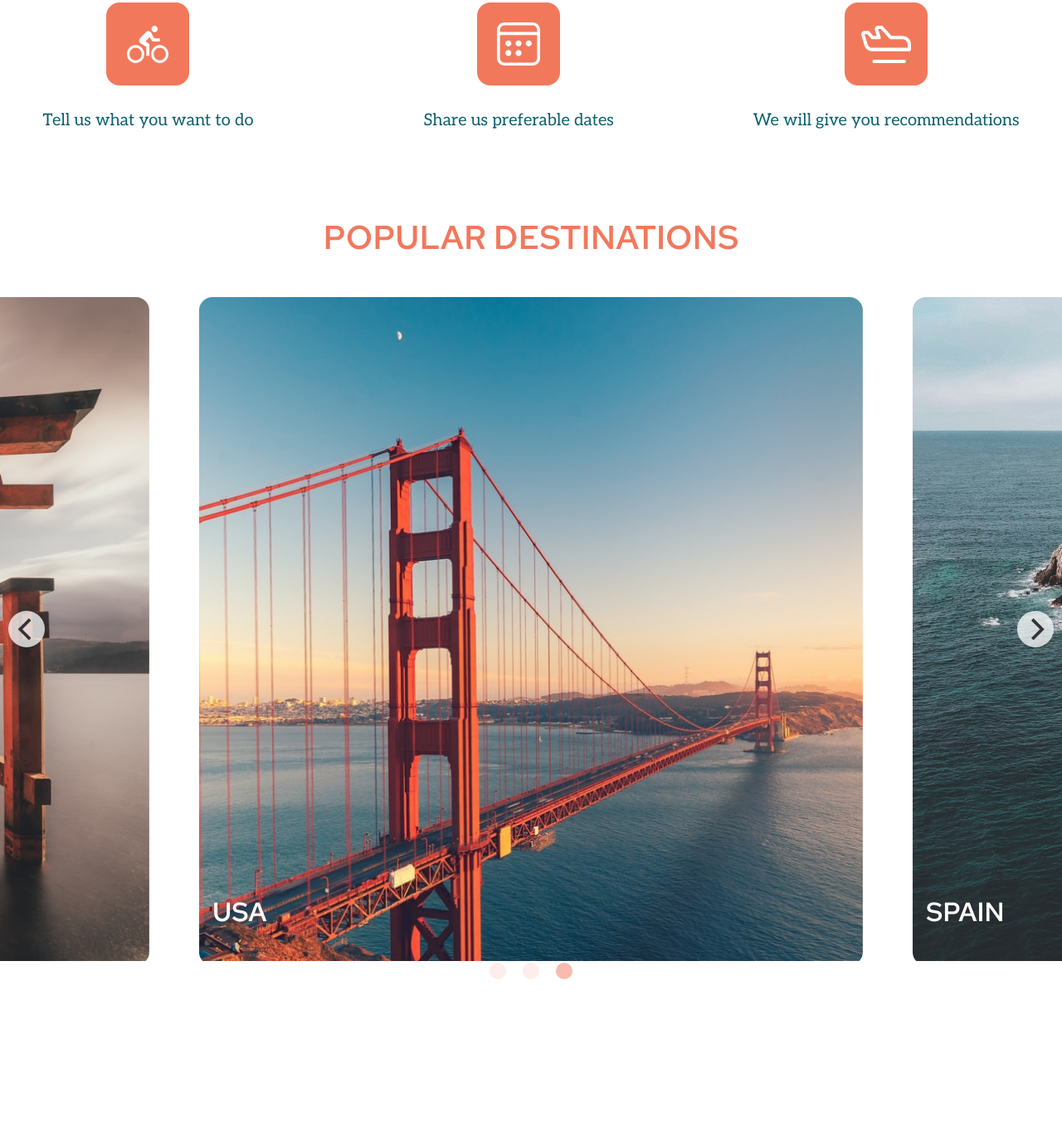
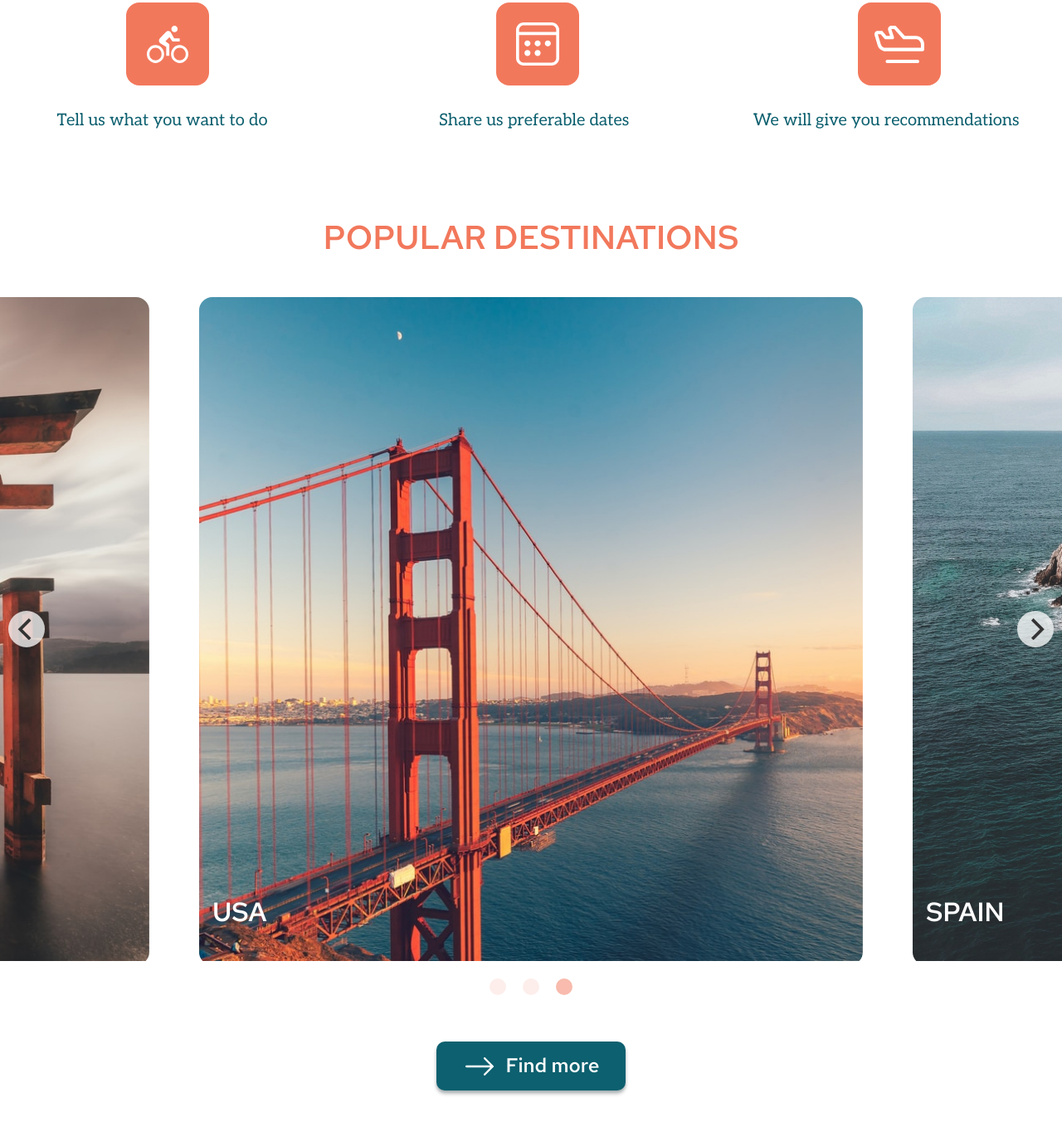
Before and after one commit to beastdope/rsschool-travel, a plain HTML site: page index.html in a window 1280 px wide. Shown: the part 930-2288 px from the top of the page at 83% size. Before the commit the page ends 2113 px from the top, so only its background shows below. Drawn offline with Linux system fonts and the light colour scheme.

Commit message:
feat: add button with arrow

```diff
--- a/flickity.css
+++ b/flickity.css
@@ -31,13 +31,10 @@ https://flickity.metafizzy.co
 }
 
 .flickity-enabled.is-draggable .flickity-viewport {
-    cursor: move;
-    cursor: -webkit-grab;
     cursor: grab;
 }
 
 .flickity-enabled.is-draggable .flickity-viewport.is-pointer-down {
-    cursor: -webkit-grabbing;
     cursor: grabbing;
 }
 
@@ -110,13 +107,15 @@ https://flickity.metafizzy.co
 
 .flickity-page-dots {
     position: absolute;
+
     width: 100%;
-    bottom: -25px;
+    bottom: -44px;
     padding: 0;
     margin: 0;
     list-style: none;
     text-align: center;
     line-height: 1;
+
 }
 
 .flickity-rtl .flickity-page-dots { direction: rtl; }
--- a/index.html
+++ b/index.html
@@ -58,16 +58,16 @@
             </div>
             <div class="icon-container">
                 <div class="icon-and-text">
-                    <img src="./images/CYCLEICON.svg" alt="CYCLEICON" class="icon">
-                    <div class="text-under-icon">Tell us what you want to do</div>
+                    <img src="./images/CYCLEICON.svg" alt="CYCLEICON" class="icon1">
+                    <div class="text-under-icon1">Tell us what you want to do</div>
                 </div>
                 <div class="icon-and-text2">
                     <img src="./images/CALENDARICON.svg" alt="CALENDARICON" class="icon2">
                     <div class="text-under-icon2">Share us preferable dates </div>
                 </div>
                 <div class="icon-and-text">
-                    <img src="./images/AIRPLANEICON.svg" alt="AIRPLANEICONS" class="icon">
-                    <div class="text-under-icon">We will give you recommendations</div>
+                    <img src="./images/AIRPLANEICON.svg" alt="AIRPLANEICONS" class="icon3">
+                    <div class="text-under-icon3">We will give you recommendations</div>
                 </div>
             </div>
         </div>
@@ -101,7 +101,16 @@
                 </div>
 
             </div>
-           </div>
+            <div class="button-in-carousel-container">
+                <div class="button-after-carousel">
+                    <button class="button-in-placeholder-with-arrow">
+                        <img src="./images/arrowright.svg" alt="arrow-right" class="arrow-right">
+                        <div class="text-in-button-arrow">
+                            Find more
+                        </div></button>
+                </div>
+            </div>
+        </div>
     </section>
     <section class="stories">
         <div class="stories-container">
--- a/styles/styles.css
+++ b/styles/styles.css
@@ -271,7 +271,19 @@ body {
     align-items: center;
 }
 
-.icon {
+.icon1 {
+
+    margin-left: 30px;
+    width: 100px;
+    height: 100px;
+    display: flex;
+    flex-direction: row;
+    justify-content: center;
+    align-items: center;
+}
+.icon3 {
+
+    margin-left:  32px;
     width: 100px;
     height: 100px;
     display: flex;
@@ -280,7 +292,7 @@ body {
     align-items: center;
 }
 .icon2 {
-    margin-left: 37px;
+    margin-left: 65px;
     width: 100px;
     height: 100px;
     display: flex;
@@ -289,7 +301,19 @@ body {
     align-items: center;
 }
 
-.text-under-icon {
+.text-under-icon1 {
+    margin-left: 17px;
+
+    margin-top: 30px;
+    color: #0D606F;
+    font-size: 20px;
+    font-family: Aleo,sans-serif;
+    font-weight: normal;
+    word-wrap: break-word;
+    text-align: center;
+
+}
+.text-under-icon3 {
     margin-top: 30px;
     color: #0D606F;
     font-size: 20px;
@@ -300,7 +324,7 @@ body {
 
 }
 .text-under-icon2 {
-    margin-left: 37px;
+    margin-left: 57px;
     margin-top: 30px;
     color: #0D606F;
     font-size: 20px;
@@ -363,3 +387,37 @@ h2 {
     border-radius: 5px;
 
 }
+
+
+.arrow-right {
+    width: 40px;
+    height: 40px;
+    margin-right: 10px;
+}
+
+.button-in-placeholder-with-arrow {
+    font-family: Red Hat Text-Semibold, sans-serif;
+    font-weight: 500;
+    color: #FFF;
+    font-size: 24px;
+    display: flex;
+    background: #0D606F;
+    border: 0;
+    border-radius: 10px;
+    box-sizing: border-box;
+    box-shadow: 0 2px 3px 0 rgba(13, 96, 111, 0.16), 0 4px 4px 0 rgba(0, 0, 0, 0.25);
+    transition: background-color .5s;
+    margin: 97px auto;
+    height: 59px;
+    width: 228px;
+    padding: 10px 10px 10px 32px;
+}
+.text-in-button-arrow {
+    height: 32px;
+    width: 116px;
+    padding-top: 3px;
+}
+.button-in-placeholder-with-arrow:hover {
+    cursor: pointer;
+    background: #575757;
+}
```
Also changed, not shown: images/arrowright.svg (added).
